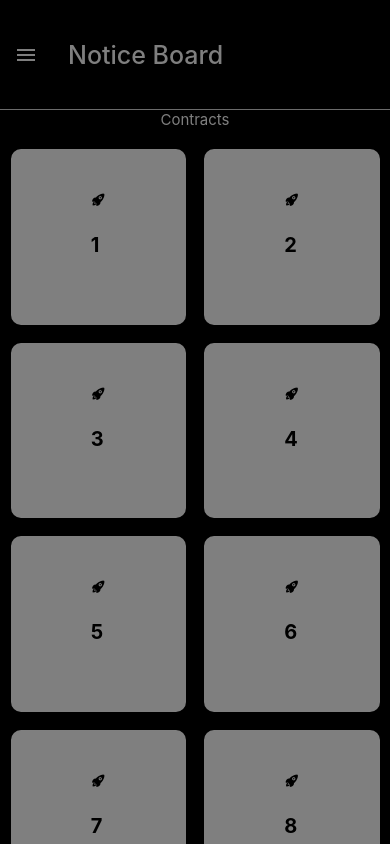
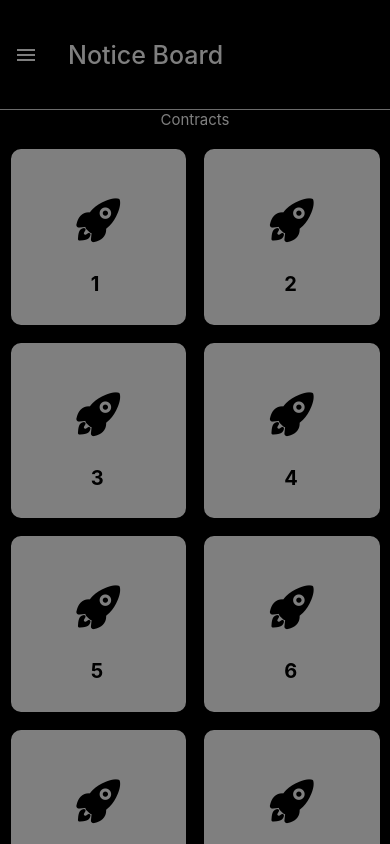
Before and after one commit to ho-sick99/blocker_ver2, a React Native app in the folder frontend/DAPP/: screen /Notice_board in a window 390 px wide. Built offline with nearby package versions, Linux system fonts and the light colour scheme.

Commit message:
버전 통일화

```diff
--- a/frontend/DAPP/screens/Notice_board.js
+++ b/frontend/DAPP/screens/Notice_board.js
@@ -16,7 +16,7 @@ const Drawer = createDrawerNavigator();
 
 const DATA = [ '1','2','3','4','5','6','7','8','9','10','11','12','13','14','15','16','17','18','19','20']
 const icon_color = '#000000';
-const icon_size = "50";
+const icon_size = 50;
 
 const Width = Dimensions.get('window').width;    //스크린 너비 초기화
 const Height = Dimensions.get('window').height;  //스크린 높이 초기화
--- a/frontend/DAPP/screens/Three_Contracts.js
+++ b/frontend/DAPP/screens/Three_Contracts.js
@@ -122,7 +122,6 @@ function N_Signed({ navigation }) {
   const loadContracts = async () => {
     // 계약서 데이터 로드함수
     try {
-      console.log("a");
       setContracts( // 현재 유저정보 기반으로 계약서 검색(POST)으로 수정해야함
         await (
           await fetch(HOSTNAME + "/contract_load", {
@@ -138,7 +137,8 @@ function N_Signed({ navigation }) {
       ); // 로드한 계약서들 정보 반영
     } catch (err) {
       console.error(err);
-    }console.log(contracts);
+    }
+    console.log(contracts);
   };
 
   useEffect(() => {
```
